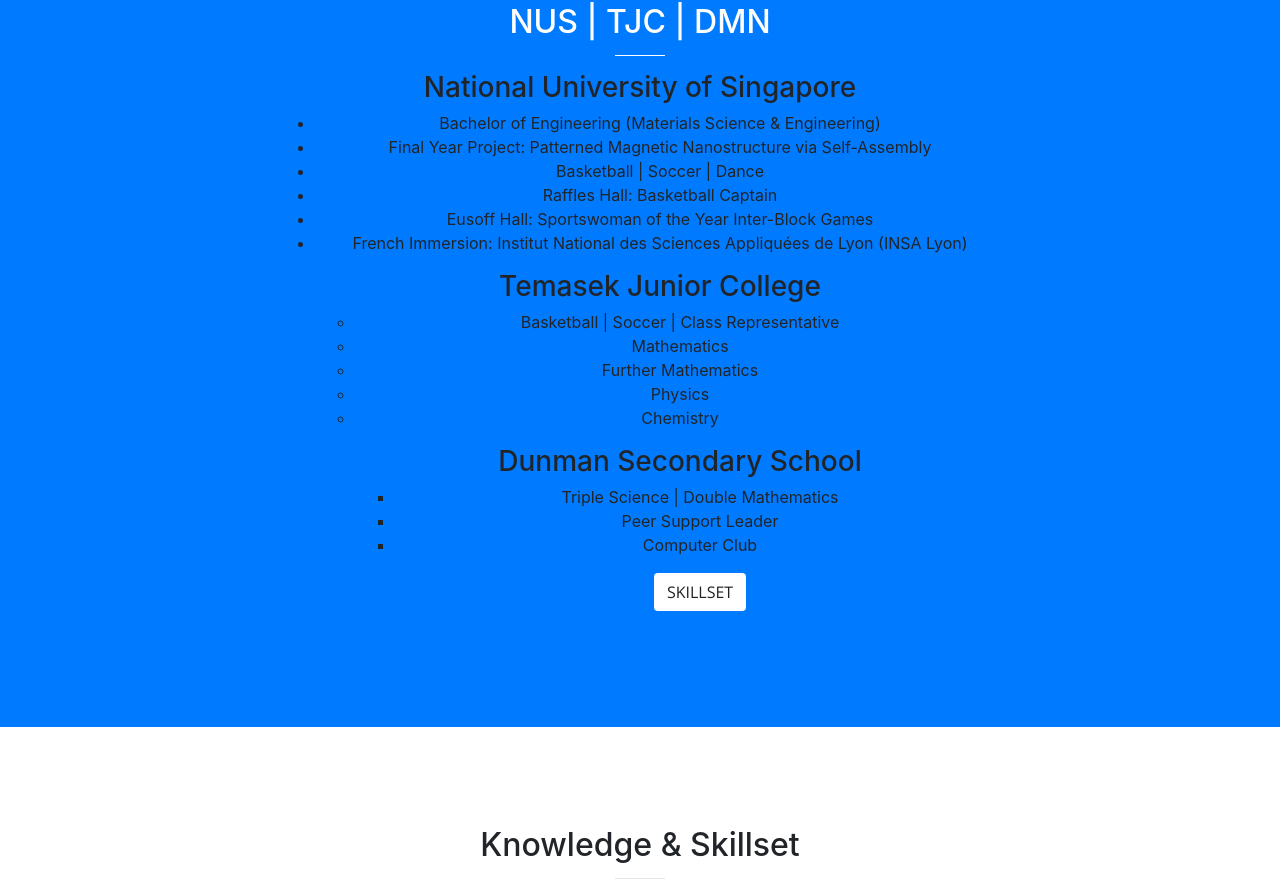
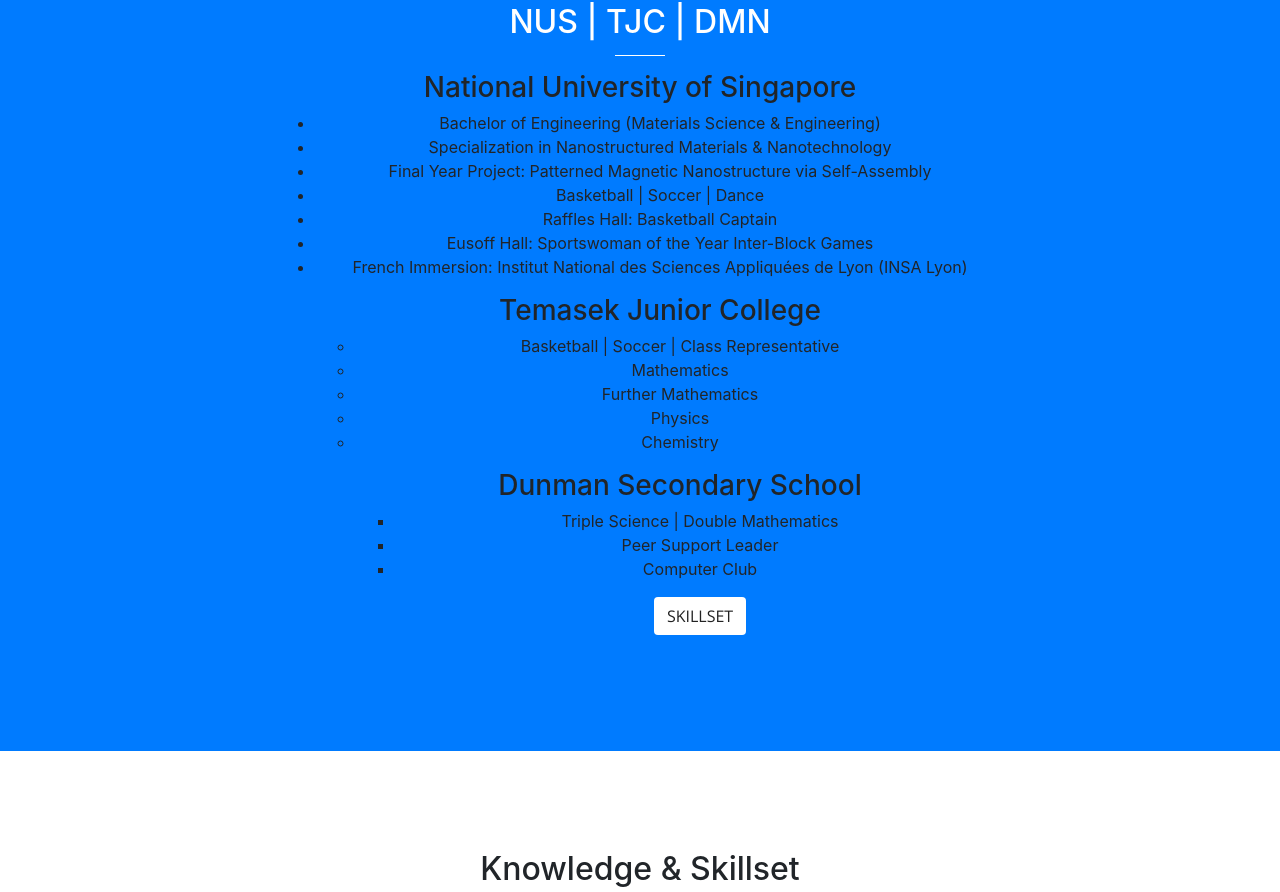
Before and after one commit to cnytiffany/cnytiffany.github.io, a website with bundled scripts: page index.html in a window 1280 px wide. Shown: the part 896-1788 px from the top of the page. Built offline with nearby package versions, Linux system fonts and the light colour scheme.

Commit message:
Update index.html

```diff
--- a/index.html
+++ b/index.html
@@ -76,6 +76,7 @@
               <h3>National University of Singapore</h3>
               <ul>
               <li>Bachelor of Engineering (Materials Science & Engineering)</li>
+              <li>Specialization in Nanostructured Materials & Nanotechnology</li>
               <li>Final Year Project: Patterned Magnetic Nanostructure via Self-Assembly</li>
               <li>Basketball | Soccer | Dance</li>
               <li>Raffles Hall: Basketball Captain</li>
```
